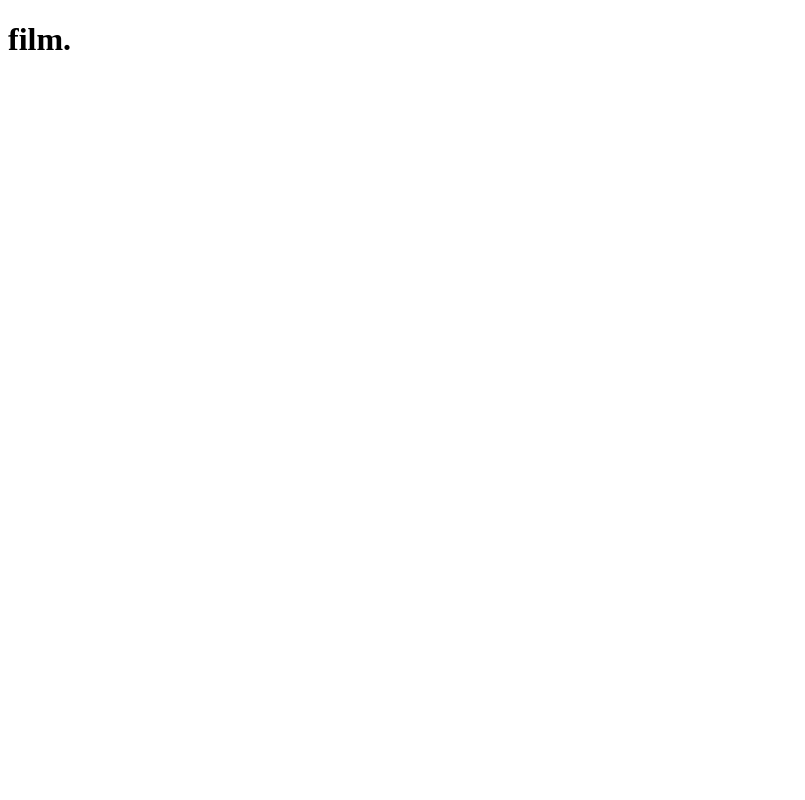
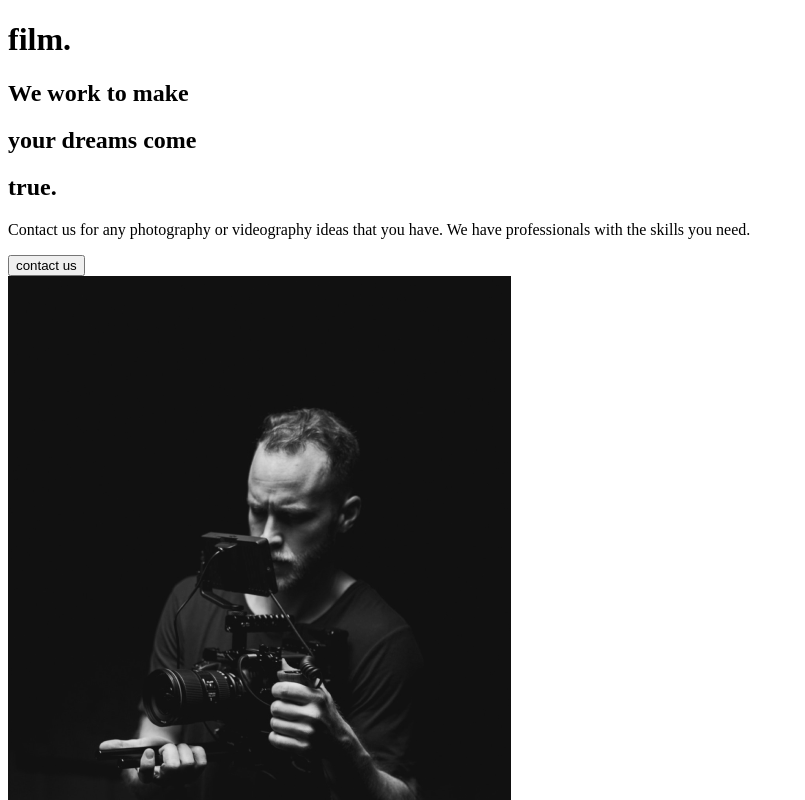
Before and after one commit to MichaelKnopf89/capture, a React (Create React App) app: page / in a window 1280 px wide. Shown: the top 800 px of the page, without its empty margins (0-805 px from the left). Built offline with nearby package versions, Linux system fonts and the light colour scheme.

Commit message:
add about section

```diff
--- a/src/App.js
+++ b/src/App.js
@@ -1,9 +1,10 @@
-
+import AboutUs from "./pages/AboutUs";
 
 function App() {
   return (
     <div className="App">
       <h1>film.</h1>
+      <AboutUs />
     </div>
   );
 }
--- /dev/null
+++ b/src/components/AboutSection.js
@@ -0,0 +1,29 @@
+import React from 'react';
+import home1 from '../img/home1.png';
+
+const AboutSection = () => {
+    return(
+        <div>
+            <div className="description">
+                <div className="title">
+                    <div className="hide">
+                        <h2>We work to make</h2>
+                    </div>
+                    <div className="hide">
+                        <h2>your <span>dreams</span> come</h2>
+                    </div>
+                    <div className="hide">
+                        <h2>true.</h2>
+                    </div>
+                </div>
+                <p>Contact us for any photography or videography ideas that you have. We have professionals with the skills you need.</p>
+                <button>contact us</button>
+            </div>
+            <div className="image">
+                <img src={home1} alt="" />
+            </div>
+        </div>
+    )
+}
+
+export default AboutSection;
--- a/src/index.js
+++ b/src/index.js
@@ -10,7 +10,5 @@
   </React.StrictMode>
 );
 
-// If you want to start measuring performance in your app, pass a function
-// to log results (for example: reportWebVitals(console.log))
-// or send to an analytics endpoint. Learn more: https://bit.ly/CRA-vitals
+
 reportWebVitals();
--- /dev/null
+++ b/src/pages/AboutUs.js
@@ -0,0 +1,10 @@
+import React from "react";
+import AboutSection from "../components/AboutSection";
+
+const AboutUs = () => {
+    return(
+        <AboutSection />
+    )
+}
+
+export default AboutUs
```
